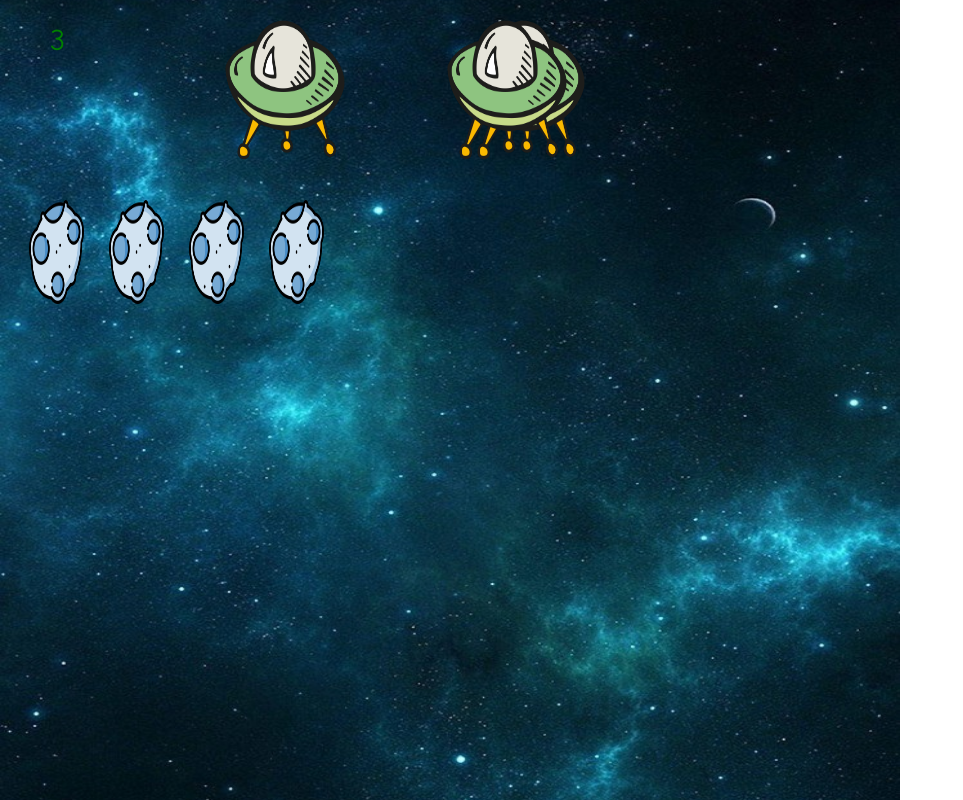
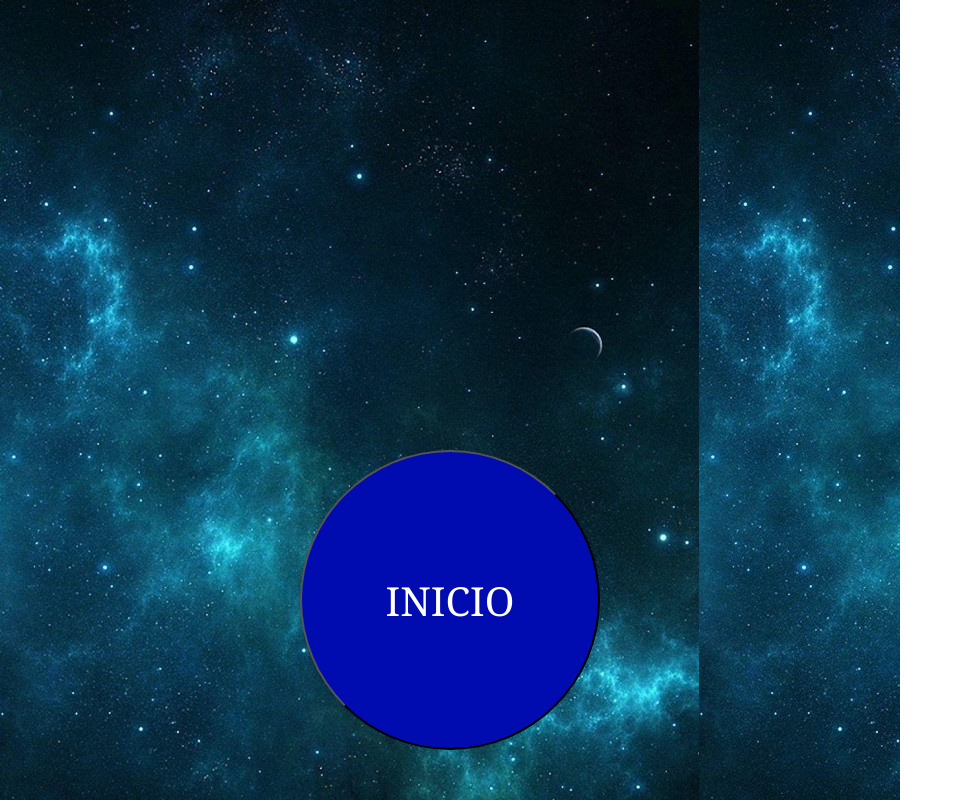
Before and after one commit to Pacocamino10/-https-GAME-SPACE.github.io., a plain HTML site: page index.html in a window 1280 px wide. Shown: the top 800 px of the page, without its empty margins (0-963 px from the left). Drawn offline with Linux system fonts and the light colour scheme.

Commit message:
añadido boton de inicio,falta musica

```diff
--- a/index.html
+++ b/index.html
@@ -14,6 +14,8 @@
 		<script src="js/proteciones.js"></script>
 		<script src="js/aliens.js"></script>
 		<script src="js/bulletAlien.js"></script>
+		<script src="js/pantallaInicio.js"></script>
+		<link rel="stylesheet" href="style.css">
 		<style>
 			body {
 				margin: 0;
@@ -28,7 +30,7 @@
 		<title>Document</title>
 	</head>
 	<body>
-		<div ><canvas></canvas></div>
+		<div class="principal" ><canvas></canvas></div>
 
 	</body>
 </html>
--- a/index.js
+++ b/index.js
@@ -1,3 +1,3 @@
 addEventListener('load', () => {
-	Game.init();
+	new PantallaInicio();
 });
--- a/js/aliens.js
+++ b/js/aliens.js
@@ -22,8 +22,8 @@ class Alien {
 
   move() {
     this.x += this.speed;
-    let random = Math.floor(Math.random() * (650 - 50) + 50);
-    if (this.x >= 700 - this.width || this.x <= 0) {
+    let random = Math.floor(Math.random() * (770 - 50) + 50);
+    if (this.x >= 900 - this.width || this.x <= 0) {
       this.speed *= -1;
     }
     if (this.x == random || this.x%random==0) {
--- a/js/game.js
+++ b/js/game.js
@@ -11,7 +11,8 @@ const Game = {
   },
 
   init() {
-    const canvas = document.querySelector("canvas");
+    const canvas = document.createElement("canvas");
+    document.body.appendChild(canvas);
     canvas.width = this.width;
     canvas.height = this.height;
 
@@ -19,6 +20,8 @@ const Game = {
     this.setup();
     this.start();
   },
+
+
 
   setup() {
     console.log("Estableciendo valores iniciales para el juego");
@@ -50,7 +53,7 @@ const Game = {
       this.frameCounter++;
       this.score += 0.01;
       if (this.frameCounter % 80 === 0) {
-        if (this.contadorObs < 10) {
+        if (this.contadorObs < 20) {
           this.generateObstacle();
           this.contadorObs++;
         }
@@ -69,22 +72,18 @@ const Game = {
 
       this.scoreBoard.update(this.score);
       if (this.isCollisionObsPlayer())
-       console.log("se cumple");
 
-       if(this.contadorPlayer==5){this.gameOver()}
+       if(this.contadorPlayer==3){this.gameOver()}
       if (this.isCollisionbulletsAlienPlayer()) {
         this.contadorPlayer++;
-        console.log(this.contadorPlayer);
       };
       if (this.isCollisionBulletObstacle());
       if (this.isCollisionBulletAlien());
       if (this.isCollisionBulletProteccion());
       if (this.isCollisionObsPro()) {
-        console.log("colision obstaculo con proteccion");
       }
 
       if (this.isCollisionBulletAliensProteccion()) {
-        console.log("bala alien chocando con proteccion");
       }
       if (this.isCollisionObsPlayer()) {
         this.gameOver();
@@ -284,6 +283,6 @@ const Game = {
 
   gameOver() {
     clearInterval(this.animationLoopId);
-    if (confirm("FIN DEL JUEGO. ¿VOLVER A EMPEAZAR?")) this.init();
+    if (confirm("FIN DEL JUEGO. ¿VOLVER A EMPEAZAR?")) new PantallaInicio();
   },
 };
--- a/js/obstacle.js
+++ b/js/obstacle.js
@@ -27,7 +27,7 @@ class Obstacle {
   move() {
 	this.pos.x += this.speed;
 
-     if (this.pos.x >=( 700 - this.width) || this.pos.x <=0) {
+     if (this.pos.x >=( 900 - this.width) || this.pos.x <=0) {
 	  //console.log("CHOCANDO MURO");
 	  this.contador++;
 	  this.speed *= -1;
--- /dev/null
+++ b/js/pantallaInicio.js
@@ -0,0 +1,19 @@
+class PantallaInicio {
+  constructor() {
+      let canvas = document.querySelector("canvas").remove();
+    let pantalla = document.querySelector(".principal");
+
+    let boton = document.createElement("button");
+    boton.addEventListener("click", this.funcionEjecutar);
+    boton.textContent = "INICIO";
+    boton.className = "botonInicio";
+    document.querySelector(".principal").appendChild(boton);
+  }
+
+  funcionEjecutar() {
+
+document.body.innerHTML="";
+    Game.init();
+
+  }
+}
--- /dev/null
+++ b/style.css
@@ -0,0 +1,22 @@
+.principal{
+    width: 900px;
+    height: 1200px;
+    display: flex;
+    background-image: url('fondo/fondoEstrellas.jpg');
+    justify-content: center;
+    align-items: center;
+}
+canvas{
+
+background-color: blue;
+}
+.botonInicio{
+    text-align: center;
+    font-family: Georgia, 'Times New Roman', Times, serif;
+    border-radius: 60%;
+    background-color: rgb(0, 12, 175);
+    color: white;
+    width: 300px;
+    height: 300px;
+    font-size: 40px;
+}
```
